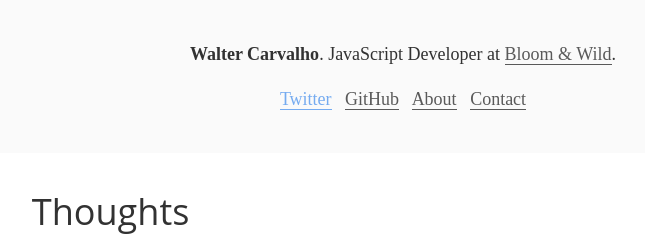
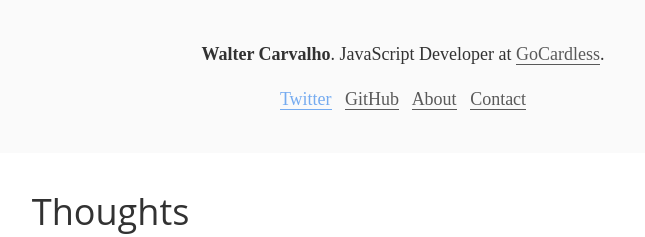
Before and after one commit to waltfy/waltfy.github.io, a Jekyll site: the page built from index.html, in a window 1280 px wide. Shown: the top 237 px of the page, without its empty margins (237-882 px from the left). Built offline with Jekyll 4.4.1, drawn with Linux system fonts in a browser that asks for light colours.

Commit message:
Update header.html

```diff
--- a/_includes/header.html
+++ b/_includes/header.html
@@ -1,5 +1,5 @@
 <header class='u-center'>
-  <p><b>Walter Carvalho</b>. JavaScript Developer at <a href='//www.bloomandwild.com' target='_blank'>Bloom &amp; Wild</a>.</p>
+  <p><b>Walter Carvalho</b>. JavaScript Developer at <a href='//www.gocardless.com' target='_blank'>GoCardless</a>.</p>
   <p>
     <span class='u-twitter'><a href='http://www.twitter.com/{{ site.twitter_username }}'>Twitter</a></span>
     &nbsp;
```
